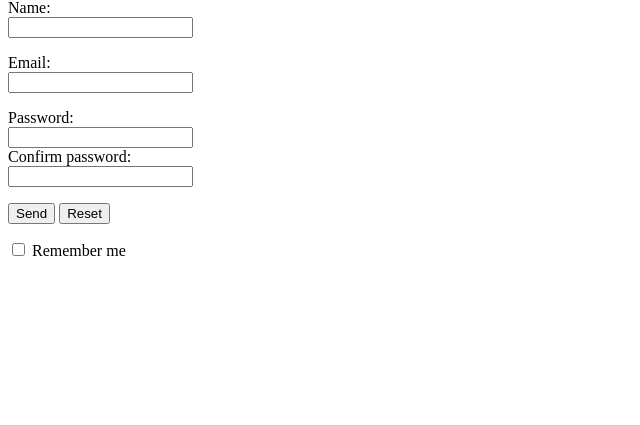
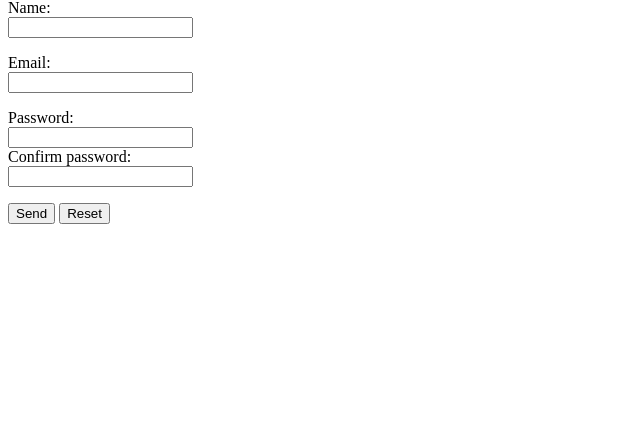
Before and after one commit to kburiev/fantastic_two, a PHP site: page /inscription.php in a window 1280 px wide. Shown: the part 68-493 px from the top of the page, without its empty margins (0-640 px from the left). Run offline with PHP 8.4, Linux system fonts and the light colour scheme.

Commit message:
inscritpion

```diff
--- a/inscription.php
+++ b/inscription.php
@@ -85,10 +85,6 @@ if(isset($_POST['send']))
 <input type="button" name="reset" value="Reset">
 </p>
 
-<p>
-<input id="remember_me" type="checkbox" name="remember_me" value="Remember me">
-<label for="remember_me">Remember me</label>
-</p>
 
 <?php
 if(isset($_POST['send']) && $flag == 0 )
```
